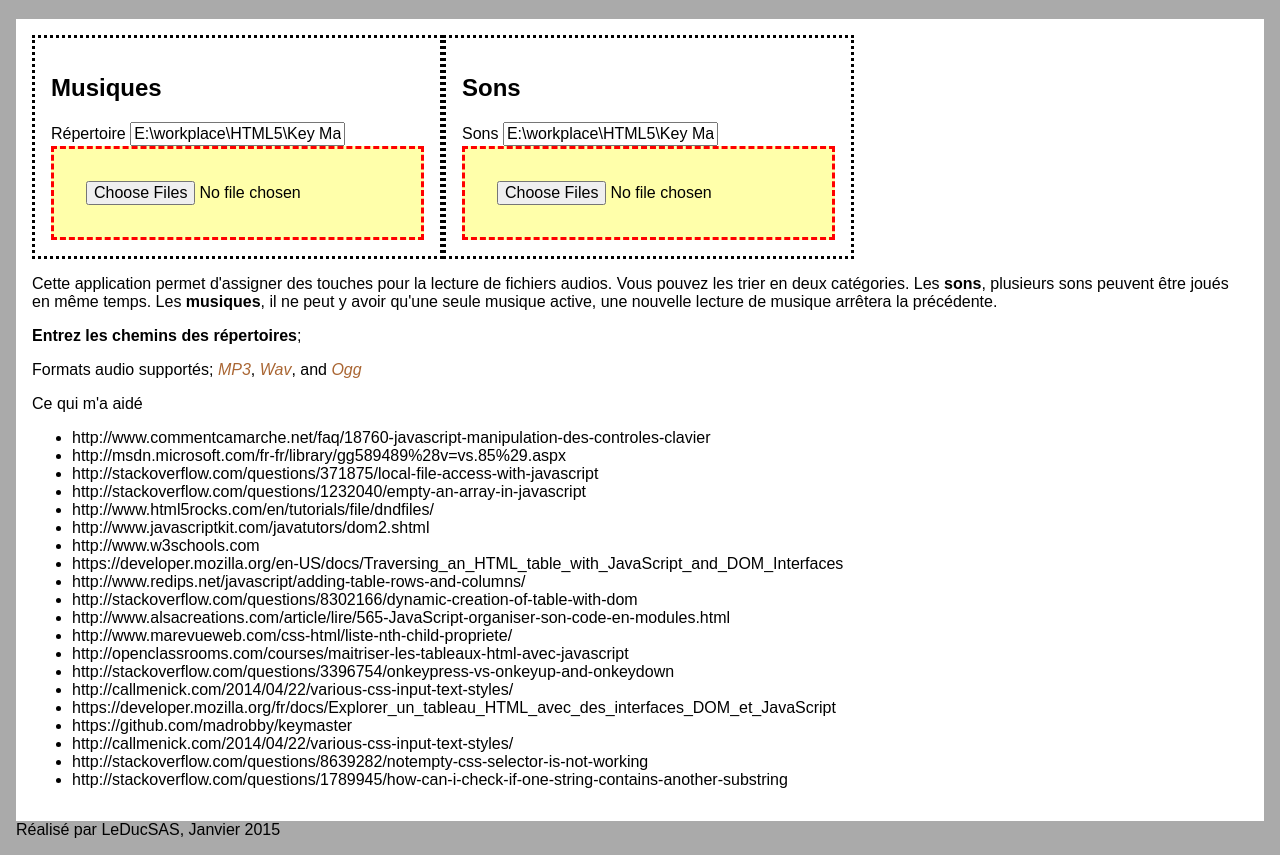
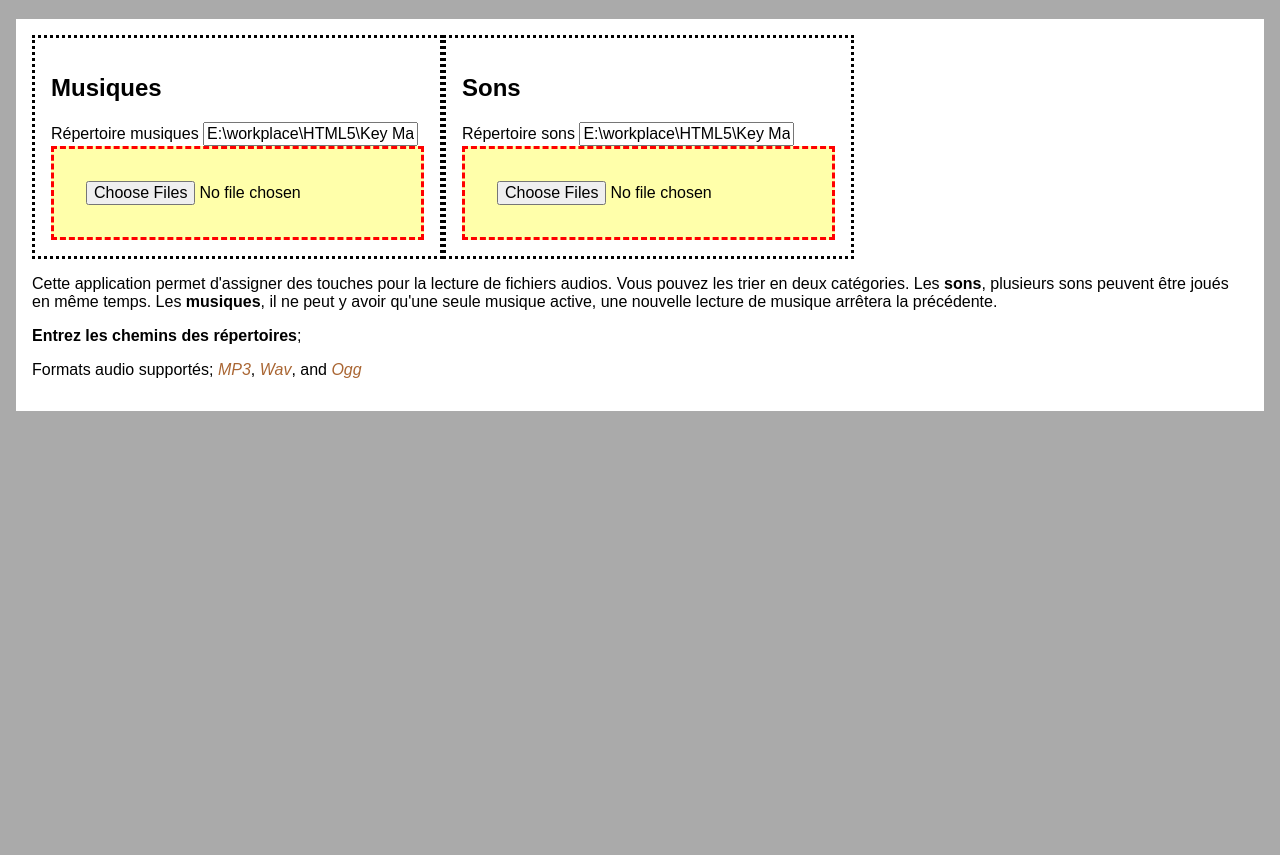
Before and after one commit to AmiralSAS/HTML5-Key-Mapper-Audio, a plain HTML site: page index.html in a window 1280 px wide. Shown: the part 77-932 px from the top of the page. After the commit the page ends 800 px from the top, so only its background shows below. Drawn offline with nearby package versions, Linux system fonts and the light colour scheme.

Commit message:
has taken out some informations to put them into README.md

```diff
--- a/index.html
+++ b/index.html
@@ -15,13 +15,13 @@
 			<section>
 				<div class="assets_container">
 					<h2>Musiques</h2>
-					Répertoire <input id="music_directory_path" type="text" placeholder="C:/exemple/musiques" value="E:\workplace\HTML5\Key Mapper Audio\musics" />
+					Répertoire musiques <input id="music_directory_path" type="text" placeholder="C:/exemple/musiques" value="E:\workplace\HTML5\Key Mapper Audio\musics" />
 					<br /><input type="file" id="musicFiles" name="files[]" multiple />
 					<div id="musicTableContainer"></div>
 				</div>
 				<div class="assets_container">
 					<h2>Sons</h2>
-					Sons <input id="sound_directory_path" type="text" placeholder="C:/exemple/sons" value="E:\workplace\HTML5\Key Mapper Audio\sounds" />
+					Répertoire sons <input id="sound_directory_path" type="text" placeholder="C:/exemple/sons" value="E:\workplace\HTML5\Key Mapper Audio\sounds" />
 					<br /><input type="file" id="soundFiles" name="files[]" multiple />
 					<div id="soundTableContainer"></div>
 				</div>
@@ -38,34 +38,10 @@
 
 				<div>
 					<p>Formats audio supportés; <em>MP3</em>, <em>Wav</em>, and <em>Ogg</em></p>
-					<p>Ce qui m'a aidé</p>
-					<ul>
-						<li>http://www.commentcamarche.net/faq/18760-javascript-manipulation-des-controles-clavier</li>
-						<li>http://msdn.microsoft.com/fr-fr/library/gg589489%28v=vs.85%29.aspx</li>
-						<li>http://stackoverflow.com/questions/371875/local-file-access-with-javascript</li>
-						<li>http://stackoverflow.com/questions/1232040/empty-an-array-in-javascript</li>
-						<li>http://www.html5rocks.com/en/tutorials/file/dndfiles/</li>
-						<li>http://www.javascriptkit.com/javatutors/dom2.shtml</li>
-						<li>http://www.w3schools.com</li>
-						<li>https://developer.mozilla.org/en-US/docs/Traversing_an_HTML_table_with_JavaScript_and_DOM_Interfaces</li>
-						<li>http://www.redips.net/javascript/adding-table-rows-and-columns/</li>
-						<li>http://stackoverflow.com/questions/8302166/dynamic-creation-of-table-with-dom</li>
-						<li>http://www.alsacreations.com/article/lire/565-JavaScript-organiser-son-code-en-modules.html</li>
-						<li>http://www.marevueweb.com/css-html/liste-nth-child-propriete/</li>
-						<li>http://openclassrooms.com/courses/maitriser-les-tableaux-html-avec-javascript</li>
-						<li>http://stackoverflow.com/questions/3396754/onkeypress-vs-onkeyup-and-onkeydown</li>
-						<li>http://callmenick.com/2014/04/22/various-css-input-text-styles/</li>
-						<li>https://developer.mozilla.org/fr/docs/Explorer_un_tableau_HTML_avec_des_interfaces_DOM_et_JavaScript</li>
-						<li>https://github.com/madrobby/keymaster</li>
-						<li>http://callmenick.com/2014/04/22/various-css-input-text-styles/</li>
-						<li>http://stackoverflow.com/questions/8639282/notempty-css-selector-is-not-working</li>
-						<li>http://stackoverflow.com/questions/1789945/how-can-i-check-if-one-string-contains-another-substring</li>
-					</ul>
 				</div>
 			</section>
 		</div>
 
-		<footer>Réalisé par LeDucSAS, Janvier 2015</footer>
 		<script type="text/javascript" src="./js/vendor/jquery-2.1.3.js"></script>
 		<script type="text/javascript" src="./js/vendor/keymaster.js"></script>
 		<script type="text/javascript" src="./js/tablemanager.js"></script>
```
